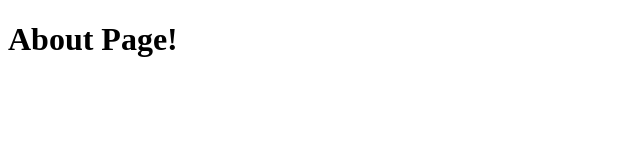
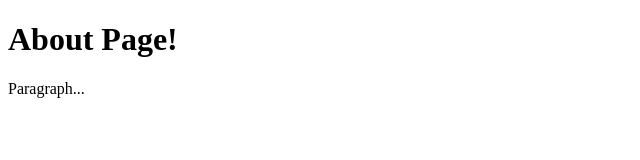
Before and after one commit to CLobenstein/demo, a plain HTML site: page about.html in a window 1280 px wide. Shown: the full height of the page, 0-640 px from the left. Drawn offline with Linux system fonts and the light colour scheme.

Commit message:
added paragraph to about

```diff
--- a/about.html
+++ b/about.html
@@ -7,5 +7,6 @@
   </head>
   <body>
     <h1>About Page!</h1>
+    <p>Paragraph...</p>
   </body>
 </html>
```
